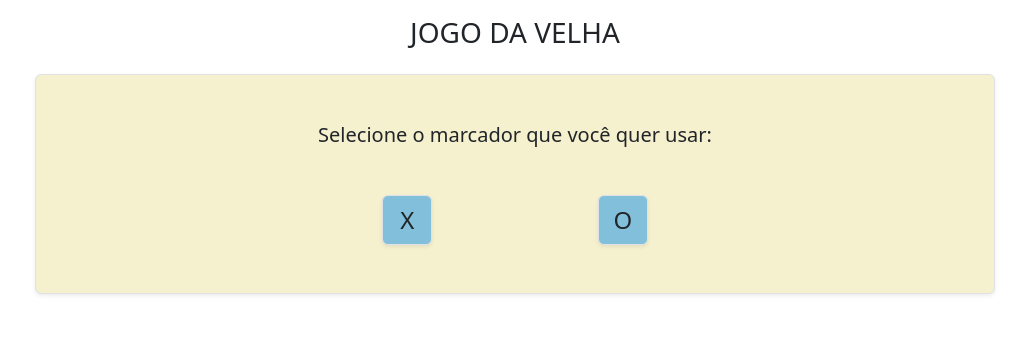
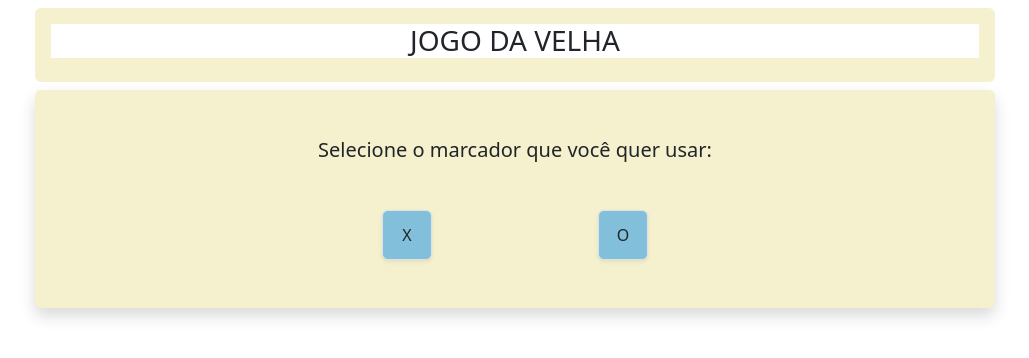
Before and after one commit to eduarda-pimentel/jogo-da-velha, a React (Create React App) app: page / in a window 1280 px wide. Shown: the top 358 px of the page, without its empty margins (125-1154 px from the left). Built offline with nearby package versions, Linux system fonts and the light colour scheme.

Commit message:
empate + tela final

```diff
--- a/src/App.js
+++ b/src/App.js
@@ -1,6 +1,7 @@
 import { Header } from './components/header';
 import { Tabuleiro } from './components/tabuleiro';
 import { PlayerSelection } from './components/playerSelection';
+import { FimDeJogo } from './components/fimDeJogo';
 import 'bootstrap/dist/css/bootstrap.min.css';
 import 'bootstrap/dist/js/bootstrap.bundle.min.js';
 import './App.css'
@@ -13,6 +14,7 @@ function App() {
   const [fimDeJogo, setFimDeJogo] = useState(false);
   const [userIcon, setUserIcon] = useState(null);
   const [computerIcon, setComputerIcon] = useState(null);
+  const [vencedor, setVencedor] = useState(null);
   const iconMatrix = {'user': userIcon, 'computer': computerIcon}
 
   useEffect(()=>{
@@ -29,9 +31,27 @@ function App() {
 
   return (
     <div className="App">
-      <Header computerIcon={computerIcon} userIcon={userIcon} initSelection={initSelection}/>
-      {!initSelection && <PlayerSelection setUserIcon={setUserIcon}/>}
-      {initSelection && <Tabuleiro iconMatrix={iconMatrix}/>}
+      <Header
+        computerIcon={computerIcon}
+        userIcon={userIcon}
+        initSelection={initSelection}
+      />
+      {!initSelection &&
+        <PlayerSelection setUserIcon={setUserIcon}/>
+      }
+      {initSelection &&
+        <Tabuleiro
+          iconMatrix={iconMatrix}
+          setFimDeJogo={setFimDeJogo}
+          vencedor={vencedor}
+          setVencedor={setVencedor}
+        />
+      }
+      {fimDeJogo &&
+        <FimDeJogo
+          vencedor={vencedor}
+          setFimDeJogo={setFimDeJogo}
+        />}
     </div>
   );
 }
--- /dev/null
+++ b/src/components/fimDeJogo.js
@@ -0,0 +1,27 @@
+import { useState } from "react";
+import { ChoiceBtn } from "./playerSelection";
+
+export function FimDeJogo({vencedor, setFimDeJogo}){
+
+    const userVictory =  'Parabéns! Você ganhou.';
+    const computerVictory =  'Que pena! Você perdeu.';
+    const deuVelha = 'Deu velha!';
+
+
+    return(
+        <div className="popUpBackground">
+            <div className="p-5 w-50 m-auto text-center shadow-sm rounded messageBoard" style={{background:'#F5F0CD'}}>
+                <h5 className="fw-normal bg-transparent">
+                    {vencedor==='user' && <> {userVictory} </>}
+                    {vencedor==='computer' && <> {computerVictory} </>}
+                    {vencedor === 'velha' && <> {deuVelha} </>}
+                </h5>
+                <p> Quer jogar de novo? </p>
+                <div className="mt-5 w-50 m-auto d-flex justify-content-around bg-transparent">
+                    <ChoiceBtn choice={'Sim'} handleClick={()=>{return}}/>
+                    <ChoiceBtn choice={'Não'} handleClick={()=>{setFimDeJogo(false)}}/>
+                </div>
+            </div>
+        </div>
+    )
+}
--- a/src/components/header.js
+++ b/src/components/header.js
@@ -2,7 +2,7 @@ import '../App.css'
 
 export function Header({userIcon, computerIcon, initSelection}){
     return(
-        <header className='w-75 text-center mx-auto p-3'>
+        <header className='w-75 text-center mx-auto p-3 my-2 rounded messageBoard' style={{background:'#F5F0CD'}}>
             <h3 className='fw-normal text-uppercase'> Jogo da velha </h3>
             {initSelection&&
                 <div className='d-flex w-50 mx-auto justify-content-around mt-2'>
--- a/src/components/playerSelection.js
+++ b/src/components/playerSelection.js
@@ -1,6 +1,6 @@
 import { useState } from "react";
 
-function ChoiceBtn({choice, setUserIcon}){
+export function ChoiceBtn({choice, handleClick}){
     const [hover, setHover] = useState(false);
 
     const handleMouseEnter = () => setHover(true);
@@ -14,22 +14,27 @@ function ChoiceBtn({choice, setUserIcon}){
             style={{height: '50px',  aspectRatio: '1', background:hoverBackground}}
             onMouseEnter={handleMouseEnter}
             onMouseLeave={handleMouseLeave}
-            onClick={(e)=>{e.preventDefault(); setUserIcon(choice)}}
+            onClick={(e)=>{e.preventDefault(); handleClick();}}
             >
-            <span className="fs-4 fw-normal bg-transparent"> {choice} </span>
+            <span className="fw-normal bg-transparent"> {choice} </span>
         </button>
     )
 }
 
 export function PlayerSelection({setUserIcon}){
+
+    function handleClick(choice){
+        setUserIcon(choice)
+    }
+
     return(
-        <div className="p-5 border w-75 m-auto text-center shadow-sm rounded" style={{background:'#F5F0CD'}}>
+        <div className="p-5 w-75 m-auto text-center shadow rounded messageBoard" style={{background:'#F5F0CD'}}>
             <h5 className="fw-normal bg-transparent">
                 Selecione o marcador que você quer usar:
             </h5>
             <div className="mt-5 w-50 m-auto d-flex justify-content-around bg-transparent">
-                <ChoiceBtn choice={'X'} setUserIcon={setUserIcon}/>
-                <ChoiceBtn choice={'O'} setUserIcon={setUserIcon}/>
+                <ChoiceBtn choice={'X'} handleClick={()=>handleClick('X')}/>
+                <ChoiceBtn choice={'O'} handleClick={()=>handleClick('O')}/>
             </div>
         </div>
     )
--- a/src/components/tabuleiro.js
+++ b/src/components/tabuleiro.js
@@ -1,6 +1,6 @@
 import {useState, useEffect} from 'react'
 
-function Cell({colIndex, rowIndex, nrows, valoresCells, turno, setTurno, atualizaTabuleiro, verificaVitoria}) {
+function Cell({colIndex, rowIndex, nrows, valoresCells, turno, vencedor, atualizaTabuleiro, verificaVitoria}) {
     const isEven = ((colIndex+rowIndex)%2==0);
     const backgroundColour = isEven? '#F5F0CD' : '#B1F0F7';
     const [hover, setHover] = useState(false);
@@ -36,13 +36,14 @@ function Cell({colIndex, rowIndex, nrows, valoresCells, turno, setTurno, atualiz
             onMouseEnter={handleMouseEnter}
             onMouseLeave={handleMouseLeave}
             onClick={(e)=>handleClick(e)}
+            disabled={vencedor!=null}
         >
-            <p className='bg-transparent'>{cellValue}</p>
+            <p className='bg-transparent' style={{color:'black'}}>{cellValue}</p>
         </button>
     );
 }
 
-function cellGenerator(valoresCells, setValoresCells, turno, setTurno, iconMatrix, atualizaTabuleiro, verificaVitoria) {
+function cellGenerator(valoresCells, turno, iconMatrix, atualizaTabuleiro, verificaVitoria, vencedor) {
     const nrows = 3;
     const ncols = 3;
 
@@ -56,10 +57,10 @@ function cellGenerator(valoresCells, setValoresCells, turno, setTurno, iconMatri
                     valoresCells={valoresCells}
                     nrows={nrows}
                     turno={turno}
-                    setTurno={setTurno}
                     iconMatrix={iconMatrix}
                     atualizaTabuleiro={atualizaTabuleiro}
                     verificaVitoria={verificaVitoria}
+                    vencedor={vencedor}
                 />
             );
         })
@@ -68,12 +69,11 @@ function cellGenerator(valoresCells, setValoresCells, turno, setTurno, iconMatri
     return grid;
 }
 
-export function Tabuleiro({iconMatrix}){
+export function Tabuleiro({iconMatrix, setFimDeJogo, vencedor, setVencedor}){
 
     const [valoresCells, setValoresCells] = useState(Array(9).fill(''));
     const [turno, setTurno] = useState(null);
     const combosVencedores = [[0,1,2], [3,4,5], [6,7,8], [0,3,6], [1,4,7], [2,5,8], [0,4,8], [6,4,2]]
-    const [vencedor, setVencedor] = useState(null);
 
     const verificaVitoria = () =>{
         combosVencedores.forEach(combo=>{
@@ -103,18 +103,19 @@ export function Tabuleiro({iconMatrix}){
         setValoresCells(valoresCellsUpdate);
     }
 
-    const grid = cellGenerator(valoresCells, setValoresCells, turno, setTurno, iconMatrix, atualizaTabuleiro, verificaVitoria);
+    const grid = cellGenerator(valoresCells, turno, iconMatrix, atualizaTabuleiro, verificaVitoria, vencedor);
 
     useEffect(()=>{
-        console.log("tabuleiro mudou");
+        if (!valoresCells.includes('') && vencedor === null){
+            setVencedor('velha')
+        }
 
         if (turno===null){
             setTurno('user');
             return;
         }
+        verificaVitoria();
 
-        verificaVitoria();
-        console.log('vencedor', vencedor);
         if (vencedor=== null){
             if(turno==='user'){
                 setTurno('computer')
@@ -122,10 +123,16 @@ export function Tabuleiro({iconMatrix}){
                 setTurno('user')
             }
         }
+
     }, [valoresCells])
 
+    useEffect(()=>{
+        if(vencedor!=null){
+            setFimDeJogo(true);
+        }
+    }, [vencedor])
+
     useEffect(() => {
-        console.log('turno mudou')
         const jogadaDoComputador = setTimeout(async()=> {
             if (turno === 'computer' && vencedor === null) {
                 const indicesSortear = [];
@@ -142,12 +149,14 @@ export function Tabuleiro({iconMatrix}){
     }, [turno]);
 
     return (
-        <div className="container" style={{width:'450px', height:'450px'}}>
-            {grid.map((row, rowIndex) => (
-                <div key={rowIndex} className="row d-flex">
-                    {row}
-                </div>
-            ))}
+        <div className='w-75 text-center mx-auto p-3 messageBoard' style={{backgroundColor:'#F5F0CD'}}>
+            <div className="container messageBoard rounded shadow" style={{width:'390px', height:'390px'}}>
+                {grid.map((row, rowIndex) => (
+                    <div key={rowIndex} className="row d-flex">
+                        {row}
+                    </div>
+                ))}
+            </div>
         </div>
     );
 }
```
